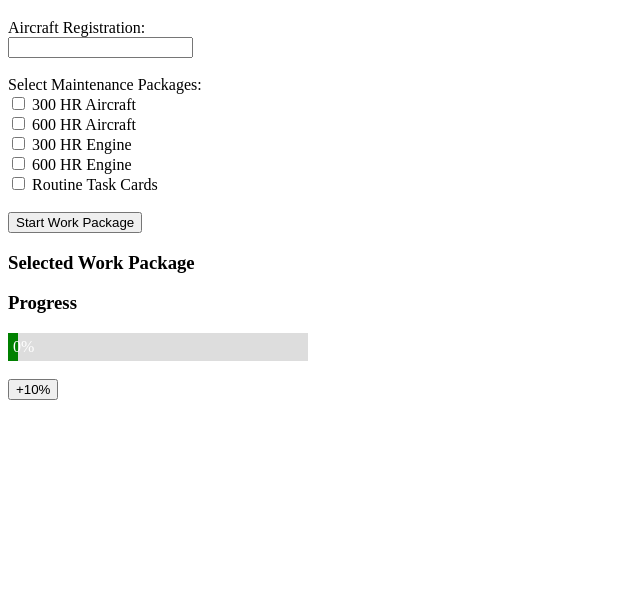
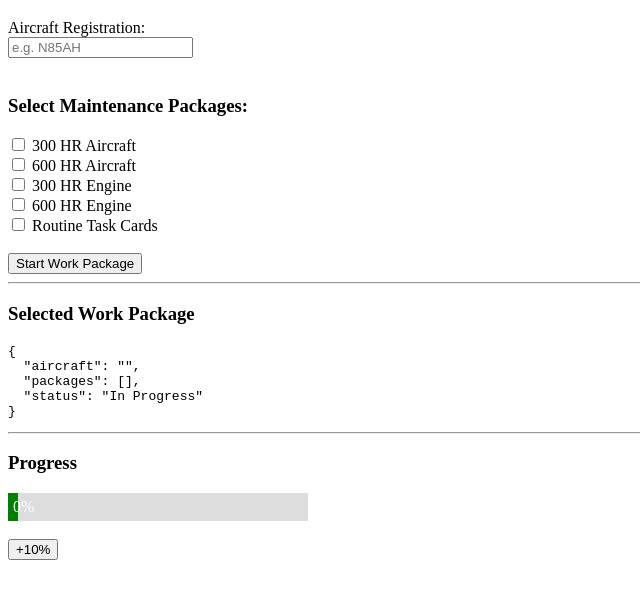
Before and after one commit to mohedaya/maintenance-dashboard, a plain HTML site: page index.html in a window 1280 px wide. Both pictures are taken after a click on the button "Start Work Package". Shown: the part 61-660 px from the top of the page, without its empty margins (0-640 px from the left). Drawn offline with Linux system fonts and the light colour scheme.

Commit message:
Update index.html

```diff
--- a/index.html
+++ b/index.html
@@ -1,38 +1,57 @@
 <!DOCTYPE html>
-<html lang="en">
+<html>
 <head>
-  <meta charset="UTF-8">
   <title>Helicopter Maintenance Dashboard</title>
 </head>
+
 <body>
 
 <h1>Helicopter Maintenance Dashboard</h1>
 
 <label>Aircraft Registration:</label><br>
-  <input type="text" id="aircraft"><br><br>
+<input type="text" id="aircraft" placeholder="e.g. N85AH"><br><br>
 
-  <label>Select Maintenance Packages:</label><br>
+<h3>Select Maintenance Packages:</h3>
 
-  <input type="checkbox" value="300HR"> 300 HR Aircraft<br>
-  <input type="checkbox" value="600HR"> 600 HR Aircraft<br>
-  <input type="checkbox" value="ENG300"> 300 HR Engine<br>
-  <input type="checkbox" value="ENG600"> 600 HR Engine<br>
-  <input type="checkbox" value="ROUTINE"> Routine Task Cards<br><br>
+<label><input type="checkbox" value="300HR Aircraft"> 300 HR Aircraft</label><br>
+<label><input type="checkbox" value="600HR Aircraft"> 600 HR Aircraft</label><br>
+<label><input type="checkbox" value="300HR Engine"> 300 HR Engine</label><br>
+<label><input type="checkbox" value="600HR Engine"> 600 HR Engine</label><br>
+<label><input type="checkbox" value="Routine Task Cards"> Routine Task Cards</label><br><br>
 
-  <button onclick="startWork()">Start Work Package</button>
+<button onclick="startPackage()">Start Work Package</button>
+
+<hr>
 
 <h3>Selected Work Package</h3>
-<div id="output">
+<div id="packageOutput"></div>
+
+<hr>
+
 <h3>Progress</h3>
 <div style="width:300px; background:#ddd;">
   <div id="bar" style="width:0%; background:green; color:white; padding:5px;">0%</div>
 </div>
 <br>
 <button onclick="addProgress()">+10%</button>
-</div>
 
 <script>
 let progress = 0;
+
+function startPackage() {
+  const aircraft = document.getElementById("aircraft").value;
+  const checkboxes = document.querySelectorAll("input[type=checkbox]:checked");
+  let packages = [];
+
+  checkboxes.forEach(cb => packages.push(cb.value));
+
+  document.getElementById("packageOutput").innerHTML =
+    "<pre>" + JSON.stringify({
+      aircraft: aircraft,
+      packages: packages,
+      status: "In Progress"
+    }, null, 2) + "</pre>";
+}
 
 function addProgress() {
   if (progress < 100) {
@@ -43,7 +62,5 @@ function addProgress() {
 }
 </script>
 
-
-
 </body>
 </html>
```
Lines whose indentation alone changed are shown as unchanged.
